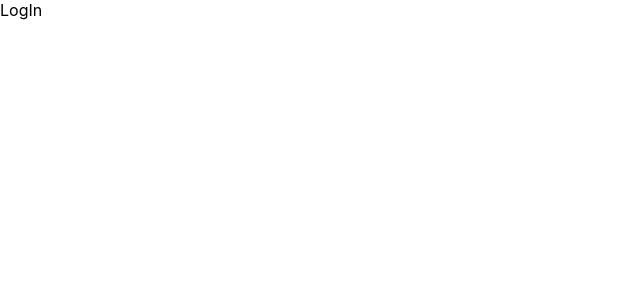
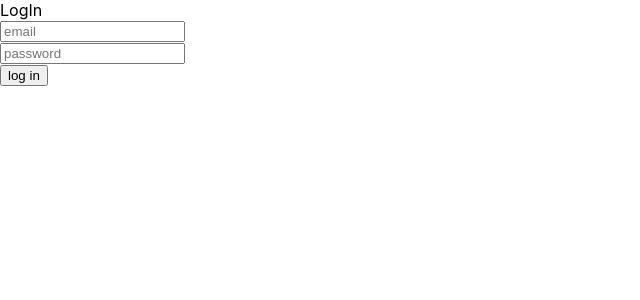
Before and after one commit to kozyrovladimir/friday, a React (Create React App) app: page /friday/login in a window 1280 px wide. Shown: the top 300 px of the page, without its empty margins (0-640 px from the left). Built offline with nearby package versions, Linux system fonts and the light colour scheme; the HTML template or start-up script is replaced by a standard one.

Commit message:
create: base requests

```diff
--- a/src/api/axios.ts
+++ b/src/api/axios.ts
@@ -1,12 +1,40 @@
 import axios from "axios";
+import {LoginData} from "../components/LogIn";
 
 const instance = axios.create({
     baseURL: 'http://localhost:7542/2.0/',
     withCredentials: true,
 })
 
+interface GetPingPostType {
+    ping: number,
+    backTime: number,
+    frontTime: number,
+    info: string
+}
+
+interface AuthResponseDataType {
+    _id: string,
+    email: string,
+    name: string,
+    avatar?: string,
+    publicCardPacksCount: number,
+    created: number,
+    updated: number,
+    isAdmin: boolean,
+    verified: boolean,
+    rememberMe: boolean,
+    error?: string,
+}
+
 export const cardsAPI = {
     getPing: () => {
-        return instance.get('ping')
+        return instance.get('ping');
+    },
+    getPingPost: () => {
+        return instance.post<GetPingPostType>('ping', {frontTime: Date.now()});
+    },
+    authMe: (authData: LoginData) => {
+        return instance.post<AuthResponseDataType>('auth/login', {...authData})
     }
 }
--- a/src/components/Home.tsx
+++ b/src/components/Home.tsx
@@ -1,9 +1,31 @@
 import React from 'react';
+import {cardsAPI} from "../api/axios";
+import {Simulate} from "react-dom/test-utils";
 
 const Home = () => {
+    const onClickHandlerGet = () => {
+        cardsAPI.getPing().then(response => {
+            console.log(response.data);
+        }).catch(error=> {console.log(error)})}
+
+    const onClickHandlerPost = () => {
+        cardsAPI.getPingPost().then(response => {
+            console.log(response.data);
+        })
+    }
+
     return (
         <div>
             <span>Home</span>
+            <div>
+                <button onClick={onClickHandlerGet}>
+                    get ping
+                </button>
+
+                <button onClick={onClickHandlerPost}>
+                    get ping post
+                </button>
+            </div>
         </div>
     );
 };
--- a/src/components/LogIn.tsx
+++ b/src/components/LogIn.tsx
@@ -1,9 +1,52 @@
-import React from 'react';
+import React, {useState} from 'react';
+import {cardsAPI} from "../api/axios";
+
+export interface LoginData {
+    email: string,
+    password: string,
+    rememberMe: boolean
+}
 
 const LogIn = () => {
+     const [loginData, setLoginData] = useState<LoginData>({
+        email: "",
+        password: "",
+        rememberMe: false
+    })
+
+    const loginOnChangeHandler = (e: React.ChangeEvent<HTMLInputElement>) => {
+        setLoginData({
+            ...loginData,
+            email: e.currentTarget.value
+        })
+    }
+
+    const passwordOnChangeHandler = (e: React.ChangeEvent<HTMLInputElement>) => {
+        setLoginData({
+            ...loginData,
+            password: e.currentTarget.value
+        })
+    }
+
+    const logInPressHandler = () => {
+        cardsAPI.authMe(loginData).then(response => {
+            console.log (response.data);
+        }).catch(error => {
+            console.log(error.response.data);
+        })
+    }
     return (
         <div>
             <span>LogIn</span>
+            <div>
+                <input onChange={loginOnChangeHandler} type="text" placeholder="email"/>
+            </div>
+            <div>
+                <input onChange={passwordOnChangeHandler} type="text" placeholder="password"/>
+            </div>
+            <div>
+                <button onClick={logInPressHandler}>log in</button>
+            </div>
         </div>
     );
 };
```
